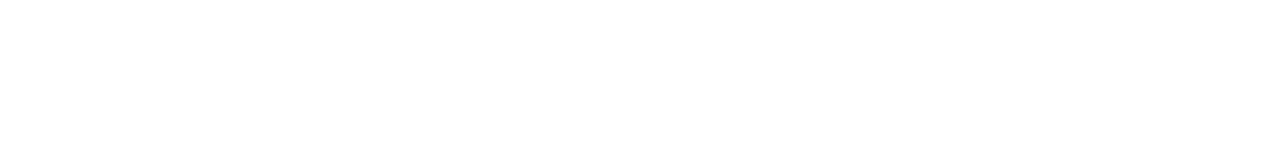
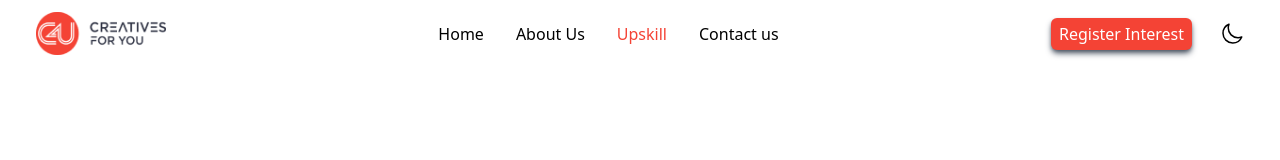
Before and after one commit to skSadi12/Assignment-2, a website built with Vite: page index.html in a window 1280 px wide. Built offline with nearby package versions, Linux system fonts and the light colour scheme.

Commit message:
header section done

```diff
--- a/index.html
+++ b/index.html
@@ -1,12 +1,48 @@
 <!DOCTYPE html>
 <html lang="en">
-<head>
-    <meta charset="UTF-8">
-    <meta name="viewport" content="width=device-width, initial-scale=1.0">
-    <link rel="stylesheet" href="input/main.css">
+  <head>
+    <meta charset="UTF-8" />
+    <meta name="viewport" content="width=device-width, initial-scale=1.0" />
+    <link rel="stylesheet" href="input/main.css" />
     <title>Document</title>
-</head>
-<body>
-
-</body>
+  </head>
+  <body>
+    <header class="flex justify-between items-center mx-3 my-3 md:mx-9">
+      <a href="index.html"
+        ><img
+          class="w-[130px] h-[50]"
+          src="images/c4u full logo_2022 1.png"
+          alt="logo"
+      /></a>
+      <nav>
+        <ul class="flex gap-4 md:gap-8 items-center">
+          <li><a href="#">Home</a></li>
+          <li><a href="#">About Us</a></li>
+          <li class="text-[#F44335]"><a href="#">Upskill</a></li>
+          <li><a href="#">Contact us </a></li>
+        </ul>
+      </nav>
+      <div class="flex items-center gap-3 md:gap-7">
+        <button
+          class="bg-[#F44335] text-white px-2 py-1 rounded-md shadow-gray-600 shadow-md hover:bg-orange-700 transition-all duration-300"
+        >
+          Register Interest
+        </button>
+        <svg
+          xmlns="http://www.w3.org/2000/svg"
+          fill="none"
+          viewBox="0 0 24 24"
+          stroke-width="1.5"
+          stroke="currentColor"
+          class="size-6"
+        >
+          <path
+            stroke-linecap="round"
+            stroke-linejoin="round"
+            d="M21.752 15.002A9.72 9.72 0 0 1 18 15.75c-5.385 0-9.75-4.365-9.75-9.75 0-1.33.266-2.597.748-3.752A9.753 9.753 0 0 0 3 11.25C3 16.635 7.365 21 12.75 21a9.753 9.753 0 0 0 9.002-5.998Z"
+          />
+        </svg>
+      </div>
+    </header>
+  </body>
 </html>
```
